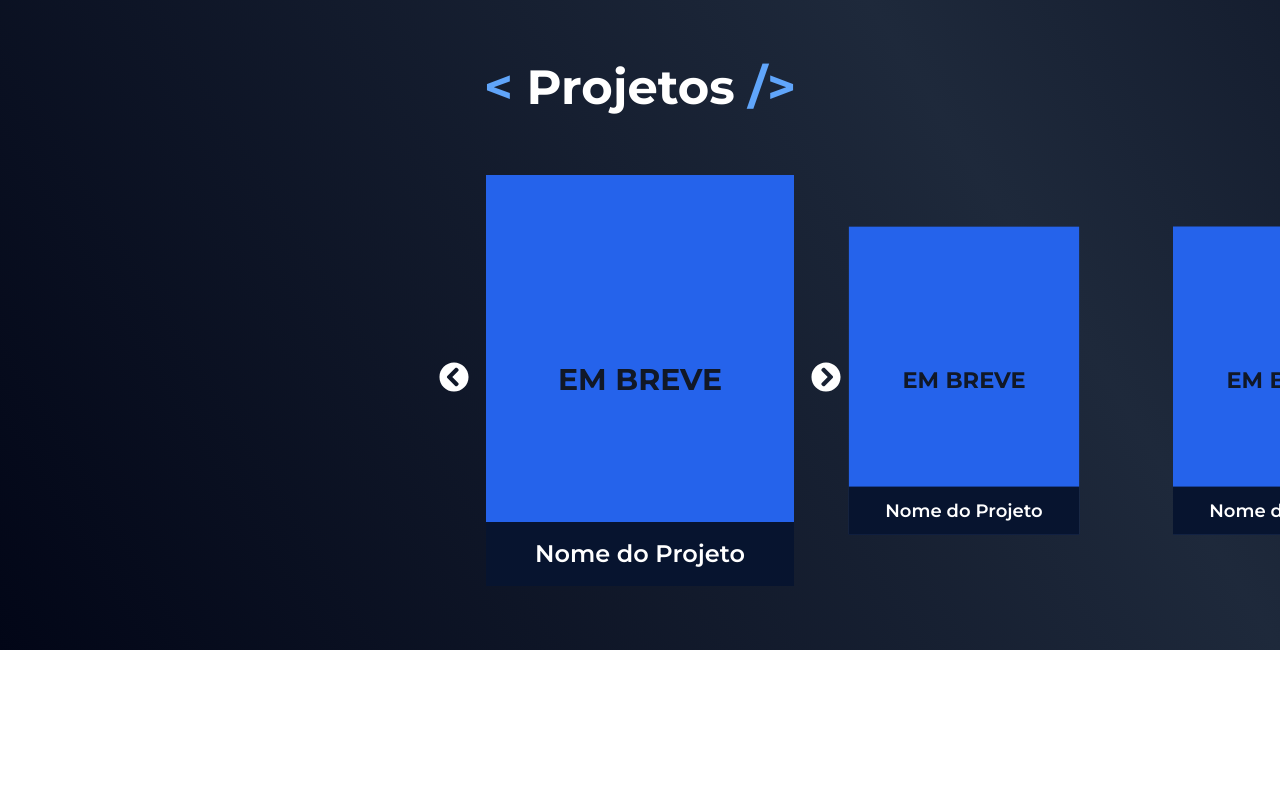
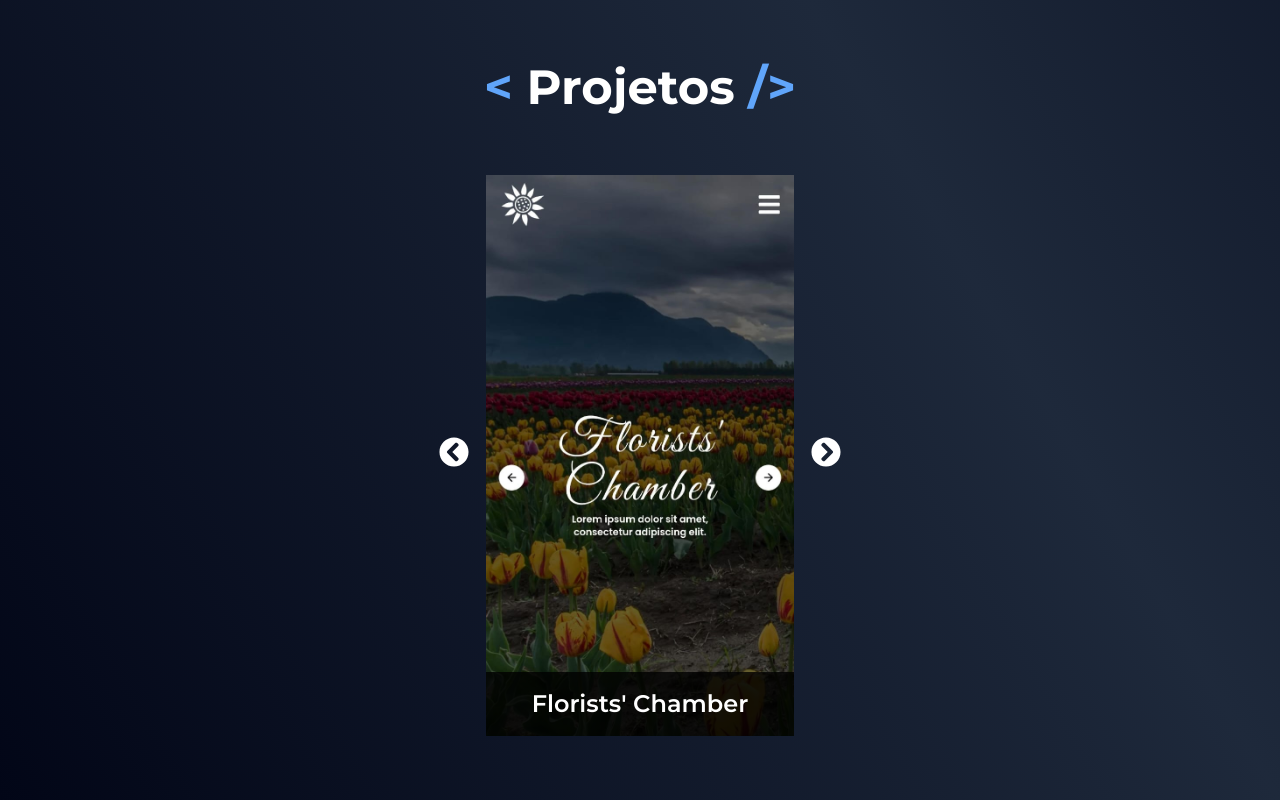
Before and after one commit to CawanCarv/portfolio, a React (Vite) app: page / in a window 1280 px wide. Shown: the part 1373-2173 px from the top of the page. Before the commit the page ends 2023 px from the top, so only its background shows below. Built offline with nearby package versions, Linux system fonts and the light colour scheme.

Commit message:
Adiciona Projeto Florists' Chamber

```diff
--- a/src/components/sections/Projetos.tsx
+++ b/src/components/sections/Projetos.tsx
@@ -3,35 +3,35 @@ import {
   FaChevronCircleRight,
   FaGithub,
   FaLink,
-} from 'react-icons/fa';
-import { Navigation } from 'swiper/modules';
-import { Swiper, SwiperSlide } from 'swiper/react';
-import { projects } from '../../data/projects';
+} from "react-icons/fa";
+import { Navigation } from "swiper/modules";
+import { Swiper, SwiperSlide } from "swiper/react";
+import { projects } from "../../data/projects";
 
-import 'swiper/css';
-import 'swiper/css/navigation';
+import "swiper/css";
+import "swiper/css/navigation";
 
 function Projetos() {
   return (
     <section
-      className='flex flex-col gap-8 md:gap-16 py-16 relative z-0'
-      id='projetos'
+      className="flex flex-col gap-8 md:gap-16 py-16 relative z-0"
+      id="projetos"
     >
-      <header className='text-4xl md:text-5xl font-bold text-center pb-4 md:pb-0'>
+      <header className="text-4xl md:text-5xl font-bold text-center pb-4 md:pb-0">
         <h1>
-          <span className='text-blue-400'>{'<'}</span> Projetos
-          <span className='text-blue-400'>{' />'}</span>
+          <span className="text-blue-400">{"<"}</span> Projetos
+          <span className="text-blue-400">{" />"}</span>
         </h1>
       </header>
-      <main className=''>
+      <main className="">
         <Swiper
           slidesPerView={1.2}
           spaceBetween={8}
           centeredSlides={true}
           modules={[Navigation]}
           navigation={{
-            prevEl: '#projetos .prevEl',
-            nextEl: '#projetos .nextEl',
+            prevEl: "#projetos .prevEl",
+            nextEl: "#projetos .nextEl",
           }}
           breakpoints={{
             760: {
@@ -39,42 +39,40 @@ function Projetos() {
               spaceBetween: 16,
             },
           }}
-          className='mySwiper relative px-8 md:px-0'
+          className="mySwiper relative px-8 md:px-0"
         >
           {projects.map((project) => (
-            <SwiperSlide className='relative transition-all group overflow-y-hidden cursor-auto'>
-              <div className='w-full aspect-[3/4] bg-blue-600 flex items-center justify-center text-3xl uppercase font-bold text-gray-900'>
-                Em Breve
-              </div>
-              <article className='absolute top-[calc(100%_-_64px)] left-0 flex flex-col gap-4 group-hover:justify-center group-hover:top-0 transition-all overflow-y-hidden w-full h-[100%] p-4 bg-black/80'>
-                <header className='flex flex-col gap-4 text-2xl text-center font-semibold'>
+            <SwiperSlide className="relative transition-all group overflow-y-hidden cursor-auto">
+              <img src={project.img} className="w-full" alt={project.altimg} />
+              <article className="absolute top-[calc(100%_-_64px)] left-0 flex flex-col gap-4 group-hover:justify-center group-hover:top-0 transition-all overflow-y-hidden w-full h-[100%] p-4 bg-black/80">
+                <header className="flex flex-col gap-4 text-2xl text-center font-semibold">
                   {project.name}
                 </header>
-                <main className='flex flex-col gap-2'>
-                  <p className='text-sm md:text-base'>{project.description}</p>
-                  <span className='text-xs md:text-sm'>
+                <main className="flex flex-col gap-2">
+                  <p className="text-sm md:text-base">{project.description}</p>
+                  <span className="text-xs md:text-sm">
                     <b>Tags: </b> {project.tags}
                   </span>
                 </main>
-                <footer className='flex justify-around text-sm'>
+                <footer className="flex justify-around text-sm">
                   <a
-                    className='flex gap-2 items-center p-2 border border-white rounded-lg'
+                    className="flex gap-2 items-center p-2 border border-white rounded-lg"
                     href={project.repositorio}
                   >
-                    <FaGithub className='text-xl' /> Repositório
+                    <FaGithub className="text-xl" /> Repositório
                   </a>
                   <a
-                    className='flex gap-2 items-center p-2 border border-white rounded-lg'
+                    className="flex gap-2 items-center p-2 border border-white rounded-lg"
                     href={project.link}
                   >
-                    <FaLink className='text-xl' /> Link
+                    <FaLink className="text-xl" /> Link
                   </a>
                 </footer>
               </article>
             </SwiperSlide>
           ))}
-          <FaChevronCircleLeft className='prevEl hidden md:block z-20 cursor-pointer absolute text-3xl top-[calc(50%_-_18px)] right-[calc(64%_-_8px)]' />
-          <FaChevronCircleRight className='nextEl hidden md:block z-20 cursor-pointer absolute text-3xl top-[calc(50%_-_18px)] left-[calc(64%_-_8px)]' />
+          <FaChevronCircleLeft className="prevEl hidden md:block z-20 cursor-pointer absolute text-3xl top-[calc(50%_-_18px)] right-[calc(64%_-_8px)]" />
+          <FaChevronCircleRight className="nextEl hidden md:block z-20 cursor-pointer absolute text-3xl top-[calc(50%_-_18px)] left-[calc(64%_-_8px)]" />
         </Swiper>
       </main>
     </section>
--- a/src/data/projects.tsx
+++ b/src/data/projects.tsx
@@ -1,44 +1,14 @@
-import { Project } from '../interfaces';
+import { Project } from "../interfaces";
 
 export const projects: Array<Project> = [
   {
-    name: 'Nome do Projeto',
+    name: "Florists' Chamber",
+    img: "/projects/Florists'Chamber.jpg",
+    altimg: "Print Projeto Florists' Chamber",
     description:
-      'Lorem ipsum dolor sit amet, consectetur adipiscing elit. Integer nec erat non elit efficitur bibendum sed eget eros. Donec vitae mollis elit, quis lacinia. Integer nec erat non elit efficitur bibendum sed eget eros. Donec vitae mollis elit, quis lacinia.',
-    tags: 'Lorem, ipsum, dolor, sit, amet, consectetur, adipiscing, elit.',
-    link: '#',
-    repositorio: '#',
-  },
-  {
-    name: 'Nome do Projeto',
-    description:
-      'Lorem ipsum dolor sit amet, consectetur adipiscing elit. Integer nec erat non elit efficitur bibendum sed eget eros. Donec vitae mollis elit, quis lacinia. Integer nec erat non elit efficitur bibendum sed eget eros. Donec vitae mollis elit, quis lacinia.',
-    tags: 'Lorem, ipsum, dolor, sit, amet, consectetur, adipiscing, elit.',
-    link: '#',
-    repositorio: '#',
-  },
-  {
-    name: 'Nome do Projeto',
-    description:
-      'Lorem ipsum dolor sit amet, consectetur adipiscing elit. Integer nec erat non elit efficitur bibendum sed eget eros. Donec vitae mollis elit, quis lacinia. Integer nec erat non elit efficitur bibendum sed eget eros. Donec vitae mollis elit, quis lacinia.',
-    tags: 'Lorem, ipsum, dolor, sit, amet, consectetur, adipiscing, elit.',
-    link: '#',
-    repositorio: '#',
-  },
-  {
-    name: 'Nome do Projeto',
-    description:
-      'Lorem ipsum dolor sit amet, consectetur adipiscing elit. Integer nec erat non elit efficitur bibendum sed eget eros. Donec vitae mollis elit, quis lacinia. Integer nec erat non elit efficitur bibendum sed eget eros. Donec vitae mollis elit, quis lacinia.',
-    tags: 'Lorem, ipsum, dolor, sit, amet, consectetur, adipiscing, elit.',
-    link: '#',
-    repositorio: '#',
-  },
-  {
-    name: 'Nome do Projeto',
-    description:
-      'Lorem ipsum dolor sit amet, consectetur adipiscing elit. Integer nec erat non elit efficitur bibendum sed eget eros. Donec vitae mollis elit, quis lacinia. Integer nec erat non elit efficitur bibendum sed eget eros. Donec vitae mollis elit, quis lacinia.',
-    tags: 'Lorem, ipsum, dolor, sit, amet, consectetur, adipiscing, elit.',
-    link: '#',
-    repositorio: '#',
+      "Florist’s Chamber é uma landing page minimalista e elegante com temática floral, desenvolvida para apresentar um design moderno e responsivo. O projeto utiliza tecnologias de ponta para proporcionar uma experiência de usuário fluida e estilizada.",
+    tags: "HTML5, CSS3, Javascript, React, Next.js, Typescript, TailwindCSS, Shadcn, Vercel",
+    link: "https://florists-chamber.vercel.app/",
+    repositorio: "https://github.com/CawanCarv/florists-chamber",
   },
 ];
--- a/src/data/tecnologias.tsx
+++ b/src/data/tecnologias.tsx
@@ -12,75 +12,85 @@ import {
   SiPhp,
   SiReact,
   SiSass,
+  SiShadcnui,
   SiTailwindcss,
   SiTypescript,
+  SiVercel,
   SiVite,
-} from 'react-icons/si';
-import { Tecnologia } from '../interfaces';
+} from "react-icons/si";
+import { Tecnologia } from "../interfaces";
 
 export const tecnologias: Array<Tecnologia> = [
   {
-    icon: <SiTailwindcss className='text-8xl' />,
-    name: 'Tailwindcss',
+    icon: <SiTailwindcss className="text-8xl" />,
+    name: "Tailwindcss",
   },
   {
-    icon: <SiHtml5 className='text-8xl' />,
-    name: 'HTML5',
+    icon: <SiHtml5 className="text-8xl" />,
+    name: "HTML5",
   },
   {
-    icon: <SiCss3 className='text-8xl' />,
-    name: 'CSS3',
+    icon: <SiCss3 className="text-8xl" />,
+    name: "CSS3",
   },
   {
-    icon: <SiJavascript className='text-8xl' />,
-    name: 'JavaScript',
+    icon: <SiJavascript className="text-8xl" />,
+    name: "JavaScript",
   },
   {
-    icon: <SiReact className='text-8xl' />,
-    name: 'React',
+    icon: <SiReact className="text-8xl" />,
+    name: "React",
   },
   {
-    icon: <SiPhp className='text-8xl' />,
-    name: 'PHP',
+    icon: <SiPhp className="text-8xl" />,
+    name: "PHP",
   },
   {
-    icon: <SiSass className='text-8xl' />,
-    name: 'SASS',
+    icon: <SiSass className="text-8xl" />,
+    name: "SASS",
   },
   {
-    icon: <SiBootstrap className='text-8xl' />,
-    name: 'Bootstrap',
+    icon: <SiBootstrap className="text-8xl" />,
+    name: "Bootstrap",
   },
   {
-    icon: <SiTypescript className='text-8xl' />,
-    name: 'Typescript',
+    icon: <SiTypescript className="text-8xl" />,
+    name: "Typescript",
   },
   {
-    icon: <SiNextdotjs className='text-8xl' />,
-    name: 'Next.js',
+    icon: <SiNextdotjs className="text-8xl" />,
+    name: "Next.js",
   },
   {
-    icon: <SiVite className='text-8xl' />,
-    name: 'Vite',
+    icon: <SiVite className="text-8xl" />,
+    name: "Vite",
   },
   {
-    icon: <SiNpm className='text-8xl' />,
-    name: 'Npm',
+    icon: <SiNpm className="text-8xl" />,
+    name: "Npm",
   },
   {
-    icon: <SiFigma className='text-8xl' />,
-    name: 'Figma',
+    icon: <SiFigma className="text-8xl" />,
+    name: "Figma",
   },
   {
-    icon: <SiMysql className='text-8xl' />,
-    name: 'MySQL',
+    icon: <SiMysql className="text-8xl" />,
+    name: "MySQL",
   },
   {
-    icon: <SiGit className='text-8xl' />,
-    name: 'Git',
+    icon: <SiGit className="text-8xl" />,
+    name: "Git",
   },
   {
-    icon: <SiGithub className='text-8xl' />,
-    name: 'Github',
+    icon: <SiGithub className="text-8xl" />,
+    name: "Github",
+  },
+  {
+    icon: <SiShadcnui className="text-8xl" />,
+    name: "Shadcn",
+  },
+  {
+    icon: <SiVercel className="text-8xl" />,
+    name: "Vercel",
   },
 ];
```
Also changed, not shown: public/projects/Florists'Chamber.jpg (added).
